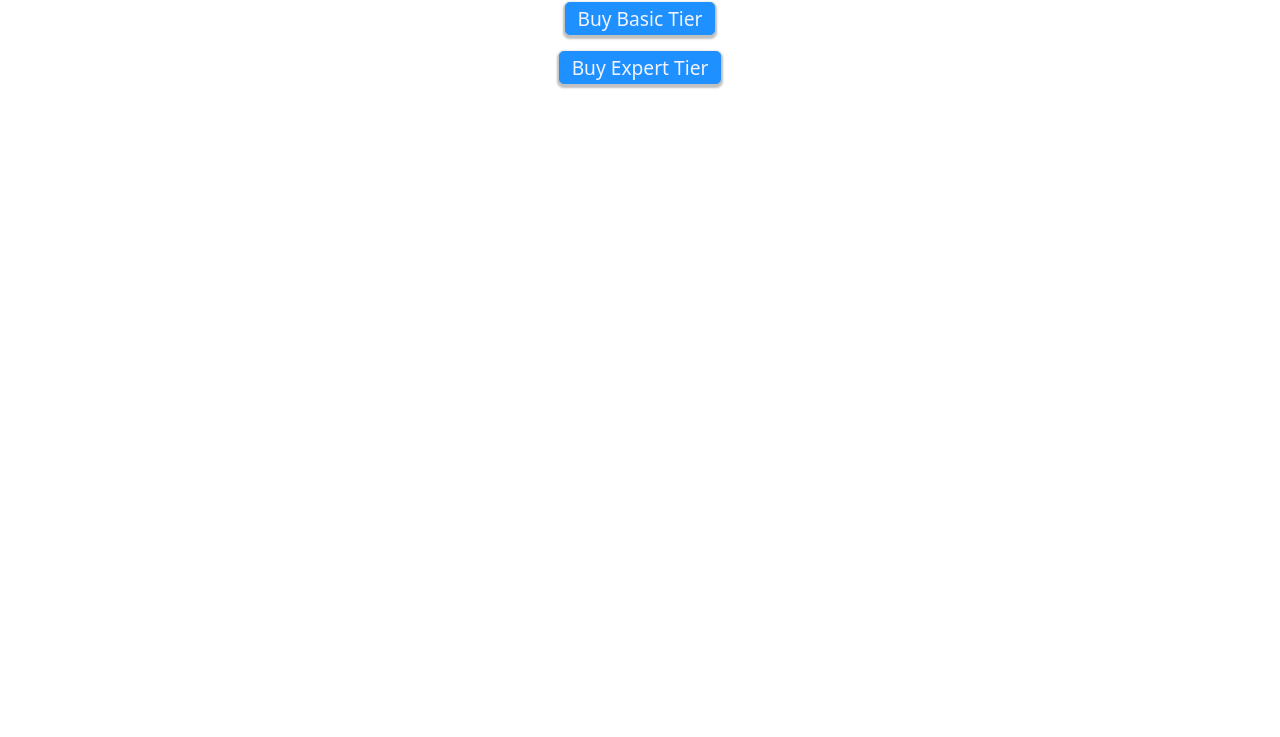
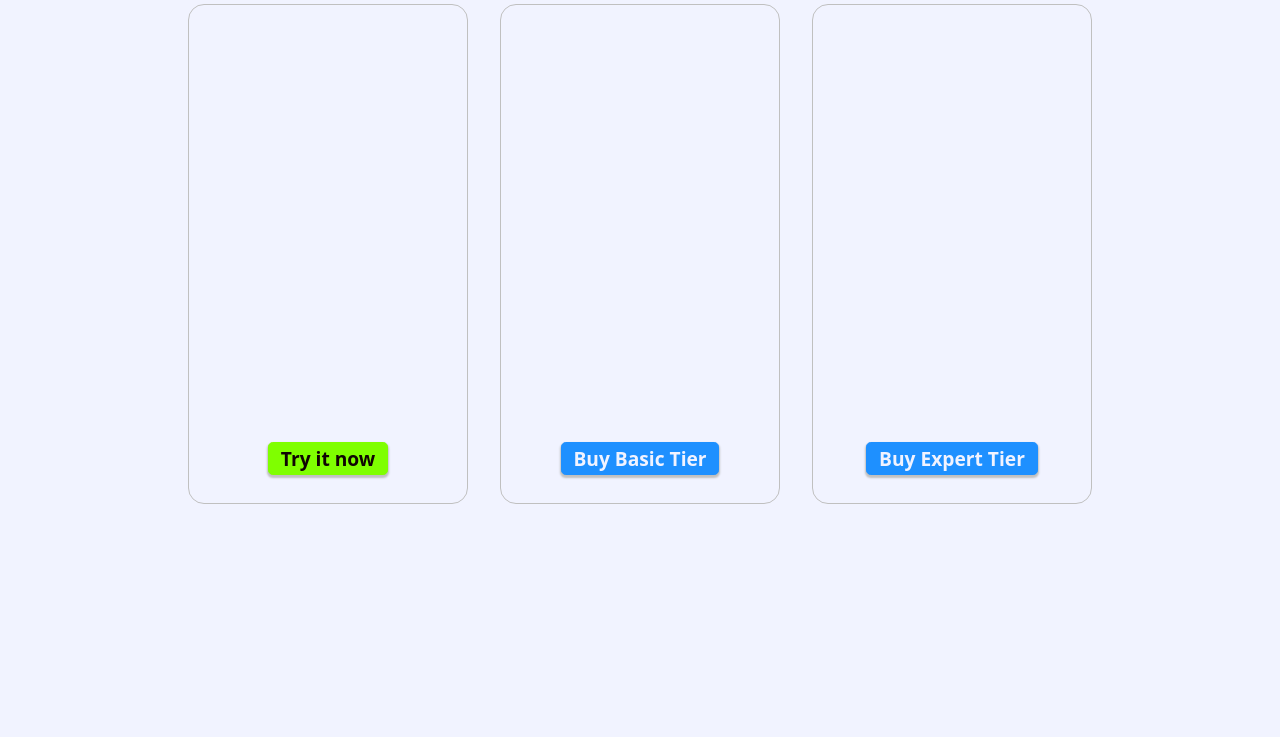
Before and after one commit to crisdosyago/vf-demo-landing, a website: page index.html in a window 1280 px wide. Shown: the part 63-800 px from the top of the page. Drawn offline with Linux system fonts and the light colour scheme.

Commit message:
"Boring but good"

```diff
--- a/index.html
+++ b/index.html
@@ -16,7 +16,7 @@
 
     --txt: var(--black);
 
-    --md-bold: 400;
+    --md-bold: 600;
     --gold: 1.618em;
     --ogold: 0.618em;
 
@@ -24,6 +24,15 @@
     --up-spread: 2px;
     --lift-spread: 3px;
     --spread: var(--up-spread);
+  }
+
+  :root {
+    background: var(--white);
+    font-family: var(--font);
+  }
+
+  h1 {
+    margin: 0;
   }
 
   p.cent {
@@ -46,7 +55,7 @@
     color: var(--txt);
     background-color: var(--col);
 
-    --umbra: var(--spread) var(--spread) var(--spread);
+    --umbra: var(--spread) var(--spread) calc(var(--spread) / 2);
     box-shadow: 0 var(--umbra) var(--soft);
   }
 
@@ -60,8 +69,6 @@
     top: 2px;
   }
 
-
-
   .cta {
     --txt: var(--white);
     --col: var(--blue);
@@ -72,25 +79,65 @@
     --col: var(--green);
   }
 
-  .free
+  section.try-or-buy {
+    display: flex;
+    flex-wrap: wrap;
+    justify-content: center;
+  }
+  section.try-or-buy form {
+    position: relative;
+    min-width: 280px;
+    min-height: 500px;
+    box-sizing: border-box;
+
+    margin: 1em;
+    padding: 0.75em 0.5em;
+
+    border: thin solid var(--soft);
+    border-radius: 1em;
+
+    display: flex;
+    justify-content: center;
+    align-items: flex-end;
+  }
+</style>
+<style>
+  .decor {
+    display: block;
+    width: 200vmax;
+    height: 100vh;
+    left: calc(calc(100vw - 200vmax) / 2);
+
+
+    /* idempotent */
+    position: absolute;
+    pointer-events: none;
+    z-index: -100;
+
+    transform: translate3d(0,0,0);
+  }
+  .bg-1 {
+    top: -50vh;
+  }
 </style>
 <title>Free Browsers | VF Individual Demo</title>
 <main>
-  <section class=try>
+  <h1>VF Individual</h1>
+  <section class="try-or-buy">
     <form method=GET action=https://guest:vfpdemo@demo-vfp.dosyago.com/>
       <p class=cent>
         <button class=free-do>Try it now</button>
       </p>
     </form>
-  </section>
-  <section class=buy>
-    <form method=GET action=#click-a-buy-link>
+    <form method=GET action=#buy-basic-tier>
       <p class=cent>
         <button
           class=cta
           formaction=https://buy.stripe.com/dR615g7hL0Mjeek5kx
         >Buy Basic Tier</button>
       </p>
+    </form>
+    <form method=GET action=#buy-expert-tier>
       <p class=cent>
         <button
           class=cta
```
